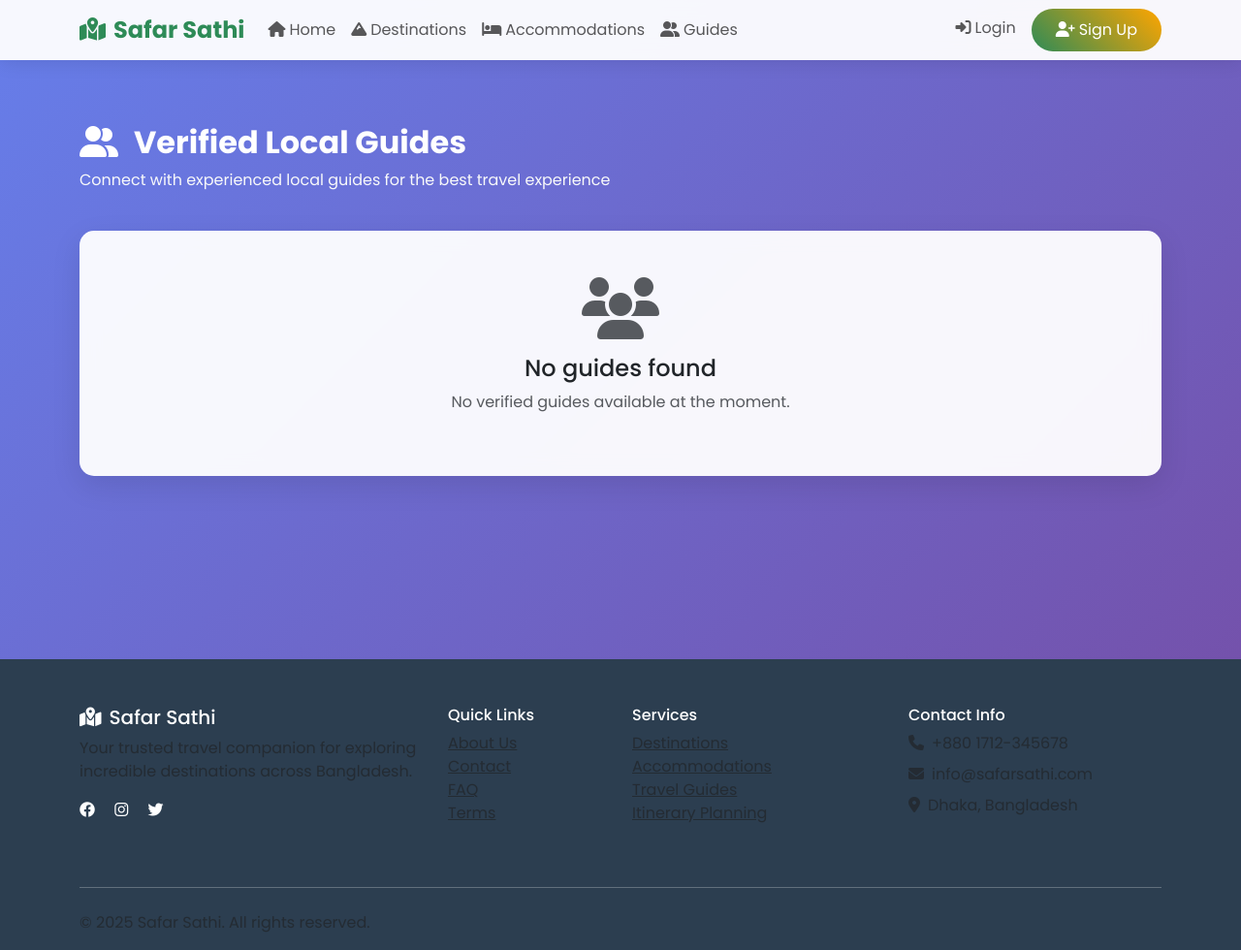
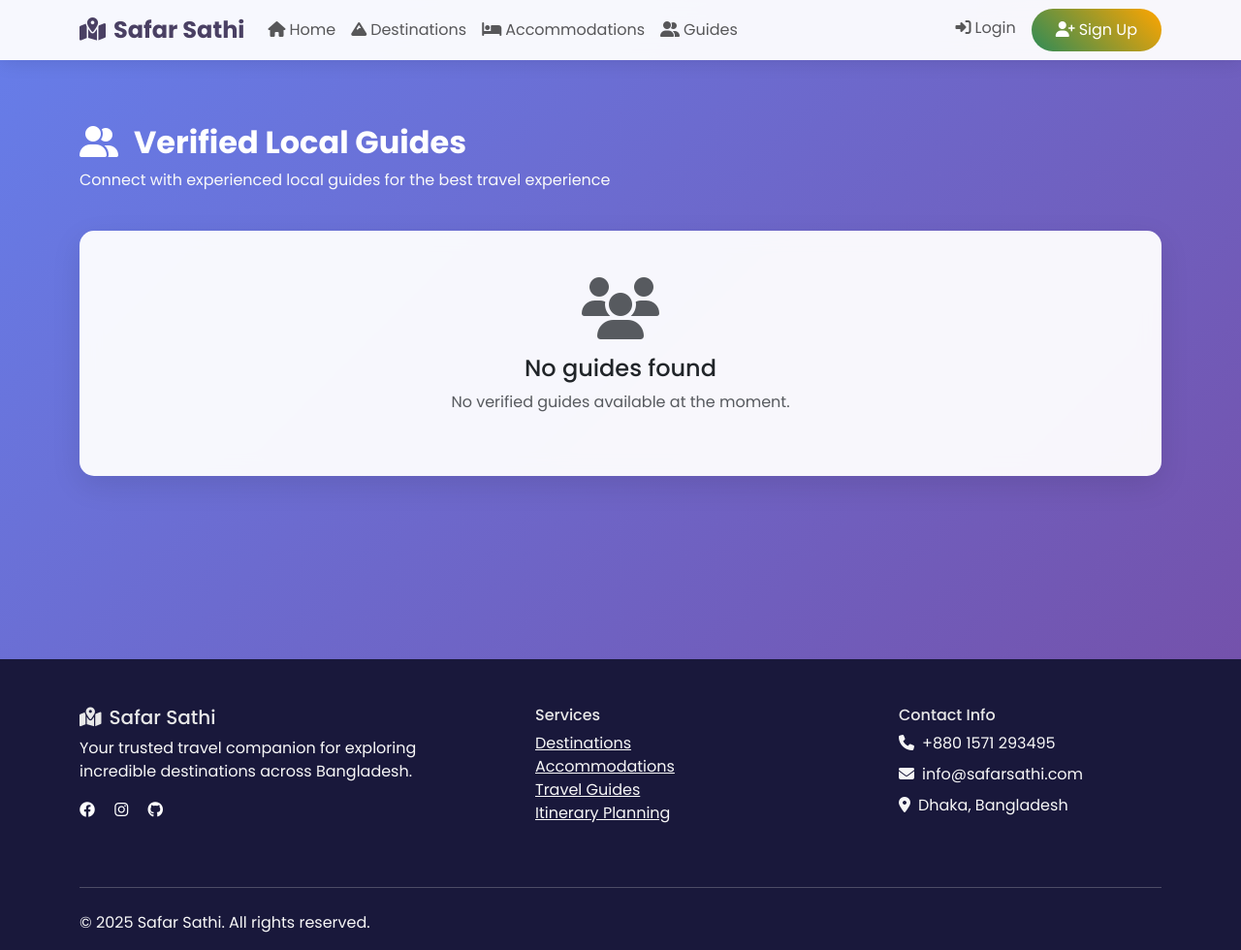
Before and after one commit to A-Fera/SafarSathi-django-project, a Django app: page /accounts/guides/ in a window 1280 px wide. Shown: the whole page at 97% size. Run offline with Django 5.2, Linux system fonts and the light colour scheme.

Commit message:
Update base.html

```diff
--- a/templates/base.html
+++ b/templates/base.html
@@ -36,7 +36,7 @@
         .navbar-brand {
             font-weight: 700;
             font-size: 1.5rem;
-            color: var(--primary-color) !important;
+            color: #4A4063 !important;
         }
 
         .btn-primary {
@@ -110,19 +110,24 @@
         }
 
         .footer {
-            background: var(--dark-color);
-            color: white;
+            background: #19183B;
+            color: #E8E8E8;
             padding: 3rem 0 1rem;
             margin-top: 5rem;
         }
-
+        .footer .text-muted {
+        color: #F7F7F7 !important;
+        }
+        .footer .row {
+        gap: 90px;
+        }
         .rating {
             color: var(--secondary-color);
         }
 
         .form-control {
             border-radius: 10px;
-            border: 2px solid #e9ecef;
+            border: 2px solid #F8F988;
             padding: 12px 15px;
         }
 
@@ -249,33 +254,25 @@
                     <h5><i class="fas fa-map-marked-alt me-2"></i>Safar Sathi</h5>
                     <p class="text-muted">Your trusted travel companion for exploring incredible destinations across Bangladesh.</p>
                     <div class="social-links">
-                        <a href="#" class="text-white me-3"><i class="fab fa-facebook"></i></a>
+                        <a href="https://facebook.com/safarsathi" class="text-white me-3"><i class="fab fa-facebook"></i></a>
                         <a href="#" class="text-white me-3"><i class="fab fa-instagram"></i></a>
-                        <a href="#" class="text-white me-3"><i class="fab fa-twitter"></i></a>
+                        <a href="https://github.com/A-Fera/SafarSathi-django-project" class="text-white me-3"><i class="fab fa-github"></i></a>
                     </div>
                 </div>
-                <div class="col-lg-2 mb-4">
-                    <h6>Quick Links</h6>
-                    <ul class="list-unstyled">
-                        <li><a href="#" class="text-muted">About Us</a></li>
-                        <li><a href="#" class="text-muted">Contact</a></li>
-                        <li><a href="#" class="text-muted">FAQ</a></li>
-                        <li><a href="#" class="text-muted">Terms</a></li>
-                    </ul>
-                </div>
+
                 <div class="col-lg-3 mb-4">
                     <h6>Services</h6>
                     <ul class="list-unstyled">
-                        <li><a href="#" class="text-muted">Destinations</a></li>
-                        <li><a href="#" class="text-muted">Accommodations</a></li>
-                        <li><a href="#" class="text-muted">Travel Guides</a></li>
-                        <li><a href="#" class="text-muted">Itinerary Planning</a></li>
+                        <li><a href="{% url 'destinations:destination_list' %}" class="text-muted">Destinations</a></li>
+                        <li><a href="{% url 'bookings:accommodation_list' %}"class="text-muted">Accommodations</a></li>
+                        <li><a href="{% url 'accounts:guide_list' %}" class="text-muted">Travel Guides</a></li>
+                        <li><a href="{% url 'itinerary:itinerary_list' %}" class="text-muted">Itinerary Planning</a></li>
                     </ul>
                 </div>
                 <div class="col-lg-3 mb-4">
                     <h6>Contact Info</h6>
                     <p class="text-muted mb-2">
-                        <i class="fas fa-phone me-2"></i>+880 1712-345678
+                        <i class="fas fa-phone me-2"></i>+880 1571 293495
                     </p>
                     <p class="text-muted mb-2">
                         <i class="fas fa-envelope me-2"></i>info@safarsathi.com
```
